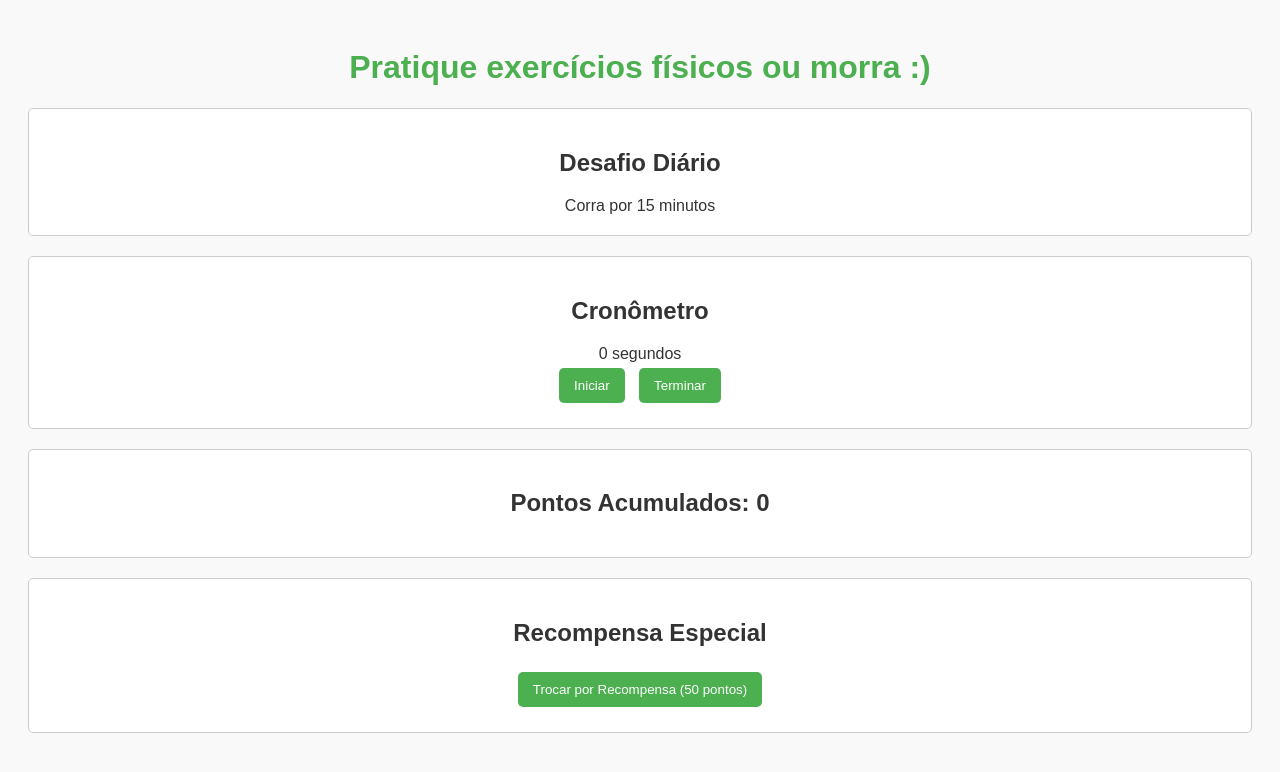
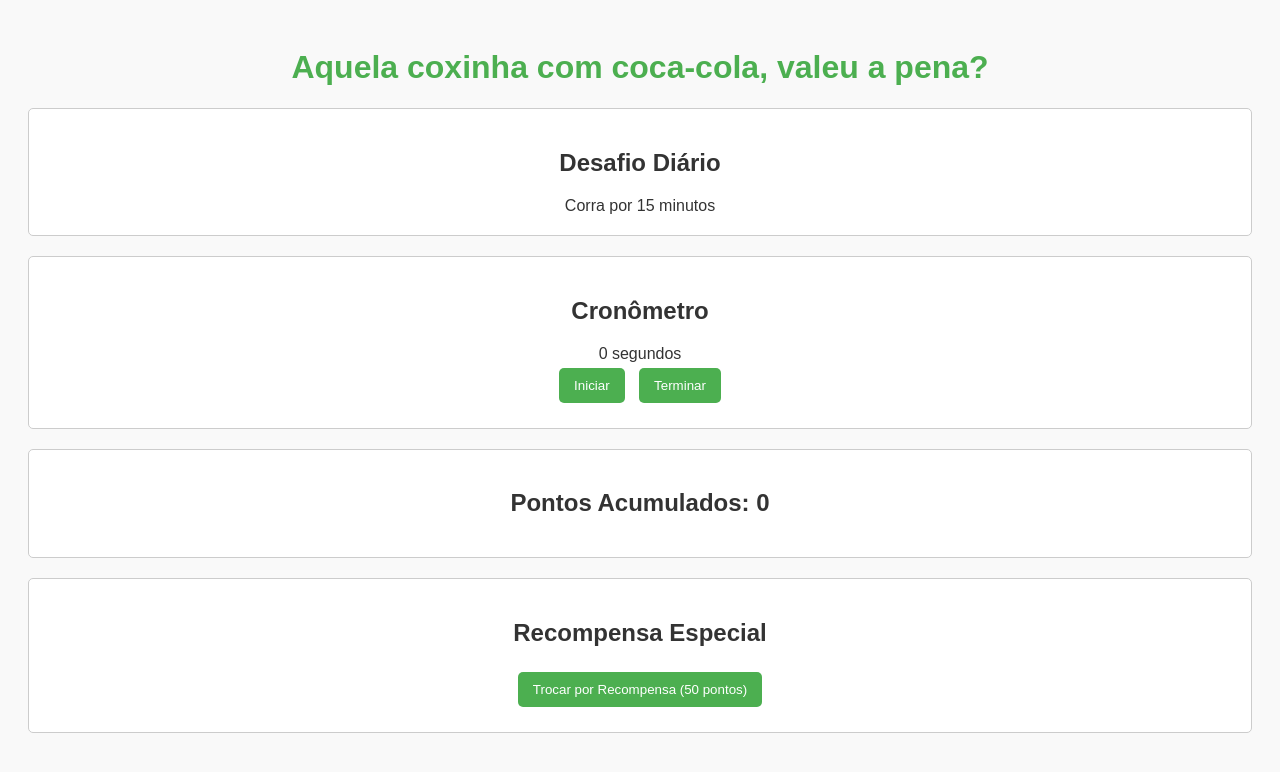
Before and after one commit to eduardojoshua/Projeto-JavaScript, a plain HTML site: page index.html in a window 1280 px wide. Drawn offline with Linux system fonts and the light colour scheme.

Commit message:
Update index.html

```diff
--- a/index.html
+++ b/index.html
@@ -4,12 +4,12 @@
 <head>
     <meta charset="UTF-8">
     <meta name="viewport" content="width=device-width, initial-scale=1.0">
-    <title>Sem criatividade pra dar um nome</title>
+    <title>Sem criatividade para dar um nome</title>
     <link rel="stylesheet" href="style.css">
 </head>
 
 <body>
-    <h1>Pratique exercícios físicos ou morra :)</h1>
+    <h1>Aquela coxinha com coca-cola, valeu a pena?</h1>
 
     <!-- Desafio Diário -->
     <div class="challenge-section">
```
